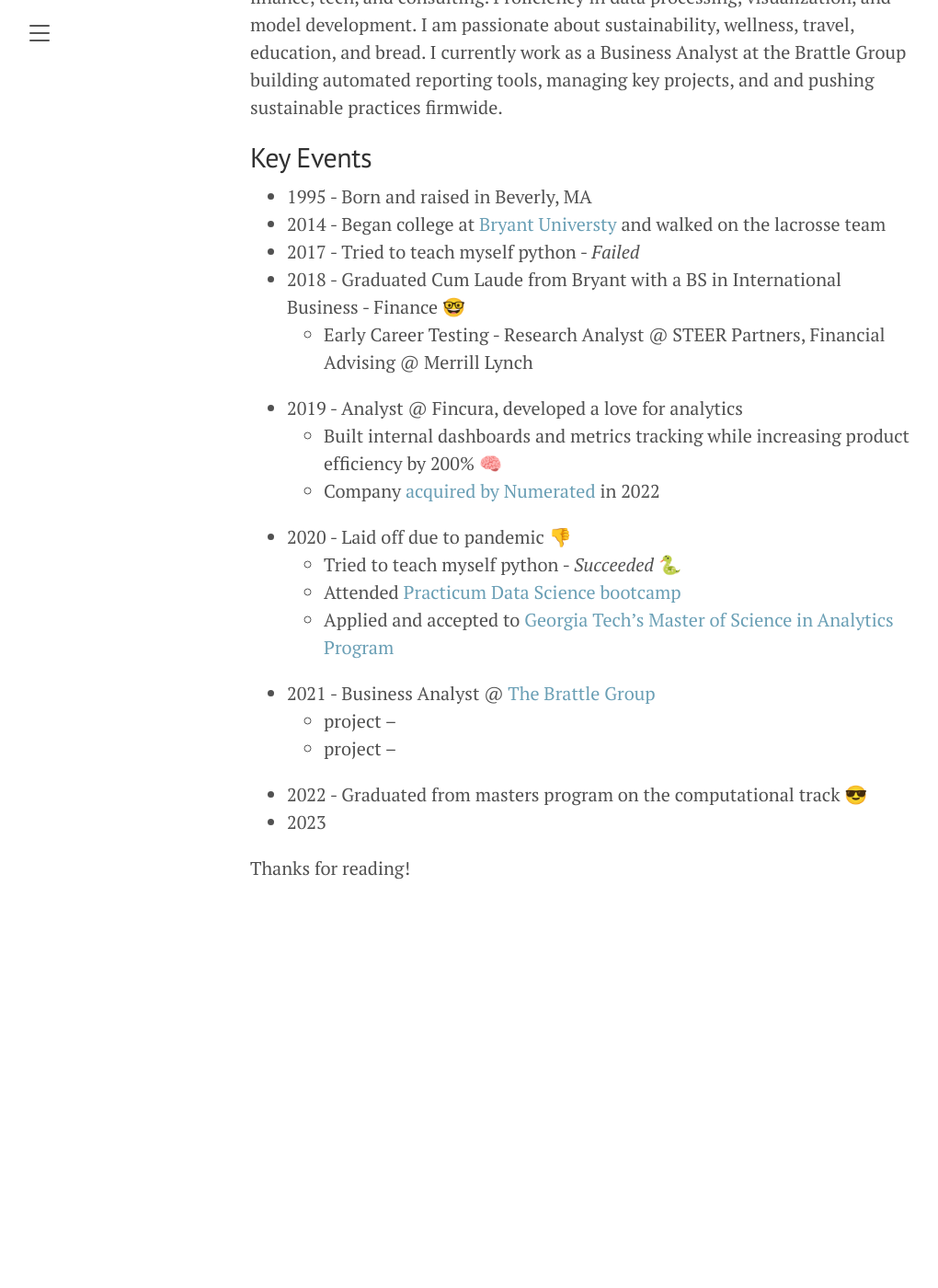
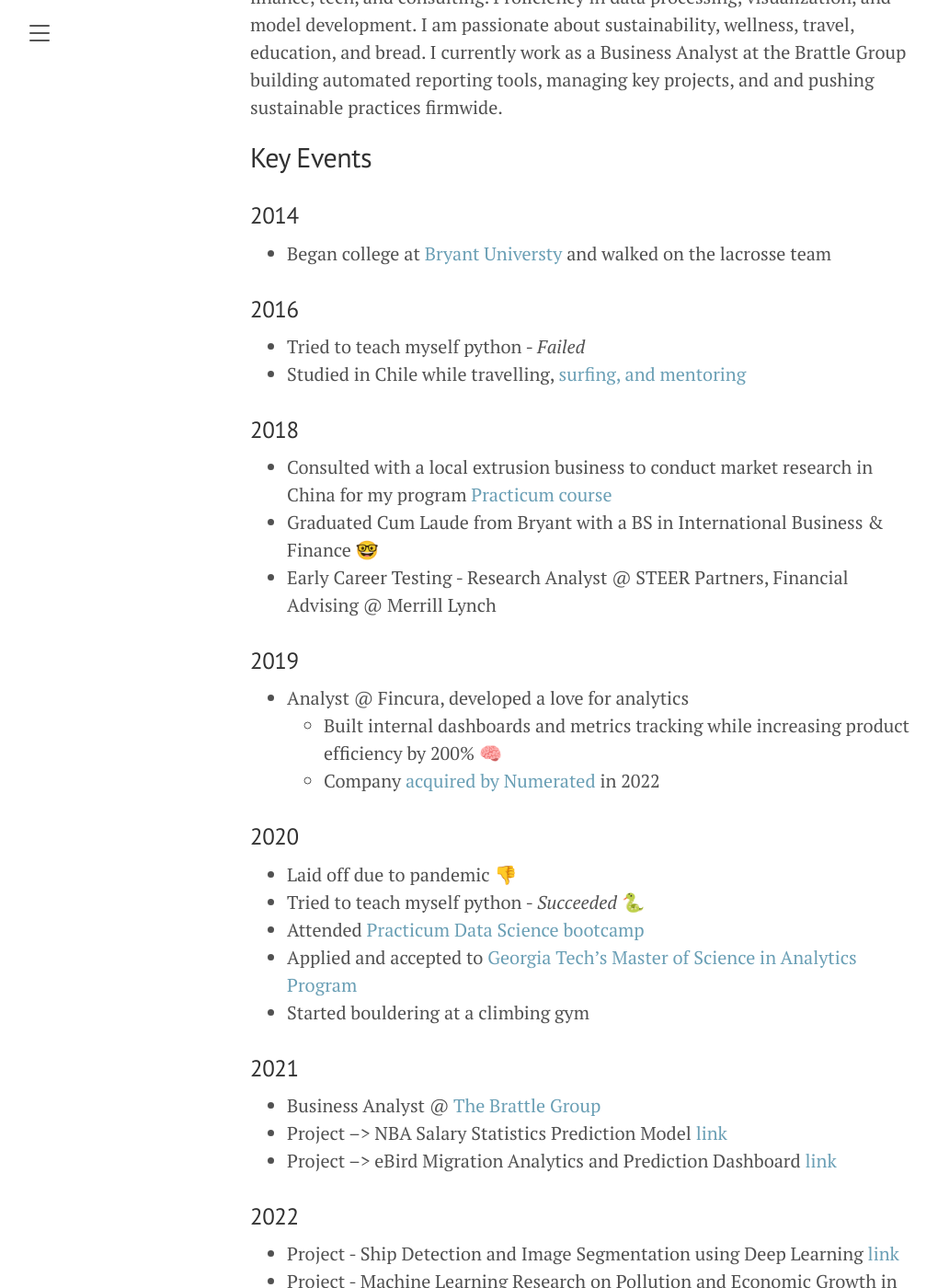
Before and after one commit to ty-martz/ty-martz.github.io, a Jekyll site: the page built from about.md, in a window 1280 px wide and 1400 px high, scrolled down 408 px. Shown: the whole window at 92% size, without its empty margins (8-1028 px from the left). Built offline with Jekyll 4.4.1, drawn with Linux system fonts in a browser that asks for light colours; before the commit the page ends 1447 px from its top, so only the background shows below that; some of the changed text lies outside the part shown.

Commit message:
add projects and links

```diff
--- a/about.md
+++ b/about.md
@@ -26,23 +26,43 @@
 
 </style>
 
-* 1995 - Born and raised in Beverly, MA
-* 2014 - Began college at [Bryant Universty](https://www.bryant.edu/) and walked on the lacrosse team
-* 2017 - Tried to teach myself python - *Failed*
-* 2018 - <span class="edu-note">Graduated Cum Laude from Bryant with a BS in International Business - Finance </span>&#129299;
-  * <span class="career-note">Early Career Testing - Research Analyst @ STEER Partners, Financial Advising @ Merrill Lynch</span>
-* 2019 - <span class="career-note">Analyst @ Fincura, developed a love for analytics</span>
+### 2014
+* Began college at [Bryant Universty](https://www.bryant.edu/) and walked on the lacrosse team
+
+### 2016
+* Tried to teach myself python - *Failed*
+* Studied in Chile while travelling, [surfing, and mentoring](https://www.valposurfproject.org/)
+
+### 2018
+* Consulted with a local extrusion business to conduct market research in China for my program [Practicum course](https://news.bryant.edu/international-business-practicum-helps-students-navigate-whole-new-world)
+* <span class="edu-note">Graduated Cum Laude from Bryant with a BS in International Business & Finance </span>&#129299;
+* <span class="career-note">Early Career Testing - Research Analyst @ STEER Partners, Financial Advising @ Merrill Lynch</span>
+
+### 2019
+* <span class="career-note">Analyst @ Fincura, developed a love for analytics</span>
   * Built internal dashboards and metrics tracking while increasing product efficiency by 200% &#129504;
   * Company [acquired by Numerated](https://www.businesswire.com/news/home/20211207005210/en/Numerated-Acquires-Fincura-to-Take-the-Pain-out-of-Financial-Spreading-for-Business-Lenders-and-Their-Borrowers) in 2022
-* 2020 - Laid off due to pandemic &#128078;
-  * Tried to teach myself python - *Succeeded* &#128013;
-  * <span class="edu-note">Attended <a href="https://practicum.com/data-science/" target="_blank">Practicum Data Science bootcamp</a> </span>
-  * <span class="edu-note">Applied and accepted to <a href="https://pe.gatech.edu/degrees/analytics" target="_blank">Georgia Tech's Master of Science in Analytics Program</a></span>
-* 2021 - <span class="career-note">Business Analyst @ [The Brattle Group](https://www.brattle.com/)</span>
-  * project --
-  * project --
-* 2022 - <span class="edu-note">Graduated from masters program on the computational track </span>&#128526;
-* 2023
+
+### 2020
+* Laid off due to pandemic &#128078;
+* Tried to teach myself python - *Succeeded* &#128013;
+* <span class="edu-note">Attended <a href="https://practicum.com/data-science/" target="_blank">Practicum Data Science bootcamp</a> </span>
+* <span class="edu-note">Applied and accepted to <a href="https://pe.gatech.edu/degrees/analytics" target="_blank">Georgia Tech's Master of Science in Analytics Program</a></span>
+* Started bouldering at a climbing gym
+
+### 2021
+* <span class="career-note">Business Analyst @ [The Brattle Group](https://www.brattle.com/)</span>
+* Project --> NBA Salary Statistics Prediction Model [link](./public/NBA-Prediction.pdf)
+* Project --> eBird Migration Analytics and Prediction Dashboard [link](./public/team087poster.pdf)
+
+### 2022
+* Project - Ship Detection and Image Segmentation using Deep Learning [link](./public/DeepLearning_ShipDetection.pdf)
+* Project - Machine Learning Research on Pollution and Economic Growth in India [link](https://emissions-dash.herokuapp.com/)
+* <span class="edu-note">Graduated from masters program on the computational track </span>&#128526;
+
+### 2023
+* Project --> audiologic - a machine learning model library to predict audio valence based on sound and lyrics [link](https://github.com/ty-martz/audiologic)
+* Strava Compare - a dashboard to compare activities with your Strava friends [link](http://tymartz.pythonanywhere.com/)
 
 
 Thanks for reading!
```
Also changed, not shown: other parts of about.md (+1 -1 lines).
